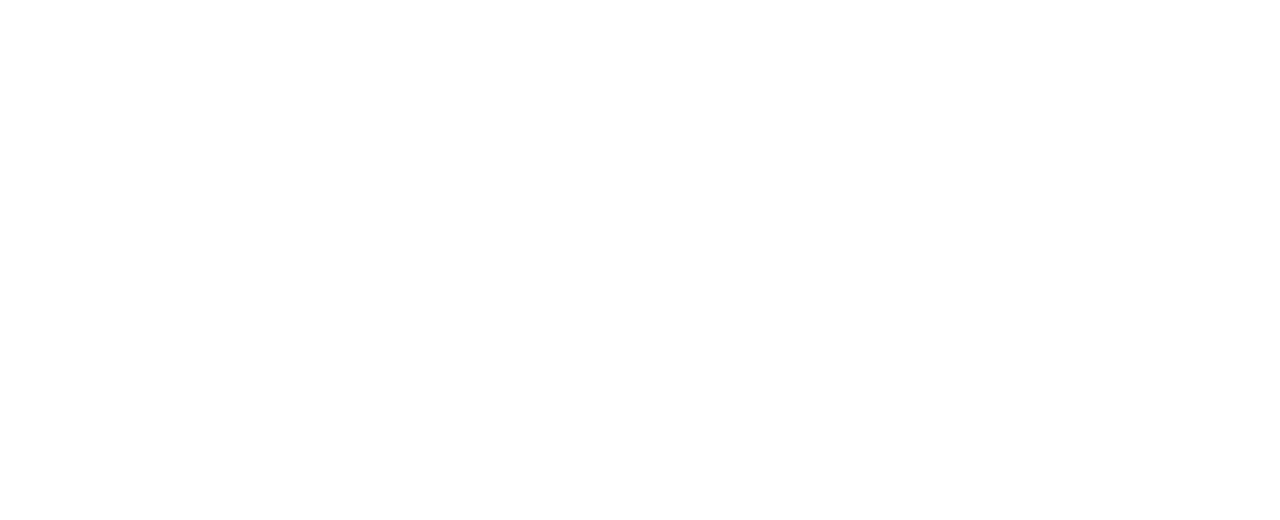
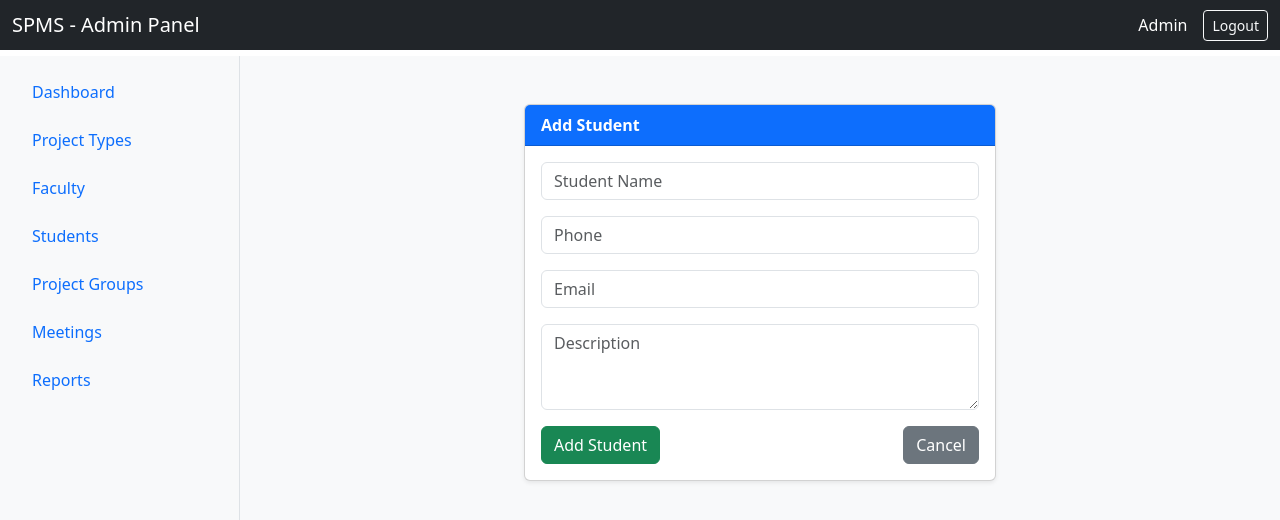
Before and after one commit to Narolayash/spms-project, a React (Vite) app in the folder frontend-spms/: page /admin/student-form in a window 1280 px wide. Before the commit this address had no page. Shown: the top 520 px of the page. Built offline with nearby package versions, Linux system fonts and the light colour scheme.

Commit message:
faculty and student crud operation by admin

```diff
--- a/frontend-spms/src/App.jsx
+++ b/frontend-spms/src/App.jsx
@@ -7,6 +7,8 @@ import AdminLayout from "./pages/Admin/AdminLayout";
 import AdminDashboard from "./pages/Admin/AdminDashboard";
 import Faculties from "./pages/Admin/Faculties";
 import FacultyForm from "./pages/Admin/FacultyForm";
+import Students from "./pages/Admin/Students";
+import StudentForm from "./pages/Admin/StudentForm";
 
 // Faculty Routes
 import FacultyDashboard from "./pages/Faculty/FacultyDashboard";
@@ -28,6 +30,8 @@ function App() {
           <Route path="dashboard" element={ <AdminDashboard /> } />
           <Route path="faculty" element={ <Faculties /> } />
           <Route path="faculty-form" element={ <FacultyForm /> } />
+          <Route path="/admin/students" element={<Students />} />
+          <Route path="/admin/student-form" element={<StudentForm />} />
         </Route>
 
       </Routes>
--- /dev/null
+++ b/frontend-spms/src/data/students.json
@@ -0,0 +1,47 @@
+[
+  {
+    "StudentID": 1001,
+    "StudentName": "Amit Sharma",
+    "Phone": "9876543210",
+    "Email": "amit.sharma@example.com",
+    "Description": "Final year CSE student",
+    "Created": "2024-07-01",
+    "Modified": "2024-07-01"
+  },
+  {
+    "StudentID": 1002,
+    "StudentName": "Priya Verma",
+    "Phone": "9123456780",
+    "Email": "priya.verma@example.com",
+    "Description": "Interested in Web Development",
+    "Created": "2024-07-02",
+    "Modified": "2024-07-02"
+  },
+  {
+    "StudentID": 1003,
+    "StudentName": "Rahul Mehta",
+    "Phone": "9988776655",
+    "Email": "rahul.mehta@example.com",
+    "Description": "AI & Machine Learning enthusiast",
+    "Created": "2024-07-03",
+    "Modified": "2024-07-03"
+  },
+  {
+    "StudentID": 1004,
+    "StudentName": "Neha Singh",
+    "Phone": "9090909090",
+    "Email": "neha.singh@example.com",
+    "Description": "Research project candidate",
+    "Created": "2024-07-04",
+    "Modified": "2024-07-04"
+  },
+  {
+    "StudentID": 1005,
+    "StudentName": "Karan Patel",
+    "Phone": "9012345678",
+    "Email": "karan.patel@example.com",
+    "Description": "Backend development focus",
+    "Created": "2024-07-05",
+    "Modified": "2024-07-05"
+  }
+]
--- /dev/null
+++ b/frontend-spms/src/pages/Admin/StudentForm.jsx
@@ -0,0 +1,109 @@
+import React, { useState } from "react";
+import { useLocation, useNavigate } from "react-router-dom";
+
+import studentData from "../../data/students.json";
+
+function StudentForm() {
+  const navigate = useNavigate();
+  const location = useLocation();
+  const editData = location.state || {};
+
+  const [students, setStudents] = useState(studentData);
+
+  const [form, setForm] = useState({
+    StudentID: editData.StudentID || null,
+    StudentName: editData.StudentName || "",
+    Phone: editData.Phone || "",
+    Email: editData.Email || "",
+    Description: editData.Description || ""
+  });
+
+  const handleSubmit = (e) => {
+    e.preventDefault();
+
+    if (form.StudentID) {
+      setStudents(students.map(s =>
+        s.StudentID === form.StudentID ? form : s
+      ));
+    } else {
+      setStudents([...students, { ...form, StudentID: Date.now() }]);
+    }
+
+    navigate("/admin/students");
+  };
+
+  const handleChange = (e) => {
+    setForm({ ...form, [e.target.name]: e.target.value });
+  };
+
+  return (
+    <div className="container mt-4">
+      <div className="row justify-content-center">
+        <div className="col-md-6">
+          <div className="card shadow-sm">
+
+            <div className="card-header bg-primary text-white fw-bold">
+              {form.StudentID ? "Edit Student" : "Add Student"}
+            </div>
+
+            <div className="card-body">
+              <form onSubmit={handleSubmit}>
+
+                <input
+                  className="form-control mb-3"
+                  name="StudentName"
+                  placeholder="Student Name"
+                  value={form.StudentName}
+                  onChange={handleChange}
+                />
+
+                <input
+                  className="form-control mb-3"
+                  name="Phone"
+                  placeholder="Phone"
+                  value={form.Phone}
+                  onChange={handleChange}
+                />
+
+                <input
+                  className="form-control mb-3"
+                  name="Email"
+                  placeholder="Email"
+                  value={form.Email}
+                  onChange={handleChange}
+                />
+
+                <textarea
+                  className="form-control mb-3"
+                  name="Description"
+                  placeholder="Description"
+                  value={form.Description}
+                  onChange={handleChange}
+                  rows="3"
+                />
+
+                <div className="d-flex justify-content-between">
+                  <button className="btn btn-success">
+                    {form.StudentID ? "Update Student" : "Add Student"}
+                  </button>
+
+                  <button
+                    type="button"
+                    className="btn btn-secondary"
+                    onClick={() => navigate("/admin/students")}
+                  >
+                    Cancel
+                  </button>
+                </div>
+
+              </form>
+            </div>
+
+          </div>
+        </div>
+      </div>
+    </div>
+  );
+}
+
+export default StudentForm;
--- /dev/null
+++ b/frontend-spms/src/pages/Admin/Students.jsx
@@ -0,0 +1,70 @@
+
+import React, { useState } from "react";
+import { useNavigate } from "react-router-dom";
+
+// student mock data
+import studentData from "../../data/students.json";
+
+function Students() {
+  const [students, setStudents] = useState(studentData);
+  const navigate = useNavigate();
+
+  const handleAddStudent = () => navigate("/admin/student-form");
+
+  const handleEdit = (student) => {
+    navigate("/admin/student-form", { state: student });
+  };
+
+  const handleDelete = (id) => {
+    setStudents(students.filter(s => s.StudentID !== id));
+  };
+
+  return (
+    <div className="container mt-4">
+      <div className="d-flex justify-content-between align-items-center mb-3">
+        <h4 className="fw-bold">Student List</h4>
+        <button className="btn btn-primary" onClick={handleAddStudent}>
+          + Add Student
+        </button>
+      </div>
+
+      <div className="card shadow-sm">
+        <table className="table table-hover table-bordered mb-0">
+          <thead className="table-dark text-center">
+            <tr>
+              <th>Name</th>
+              <th>Phone</th>
+              <th>Email</th>
+              <th style={{ width: "160px" }}>Action</th>
+            </tr>
+          </thead>
+          <tbody className="text-center align-middle">
+            {students.map(s => (
+              <tr key={s.StudentID}>
+                <td>{s.StudentName}</td>
+                <td>{s.Phone}</td>
+                <td>{s.Email}</td>
+                <td>
+                  <button
+                    className="btn btn-warning btn-sm me-2"
+                    onClick={() => handleEdit(s)}
+                  >
+                    Edit
+                  </button>
+                  <button
+                    className="btn btn-danger btn-sm"
+                    onClick={() => handleDelete(s.StudentID)}
+                  >
+                    Delete
+                  </button>
+                </td>
+              </tr>
+            ))}
+          </tbody>
+        </table>
+      </div>
+    </div>
+  );
+}
+
+export default Students;
```
